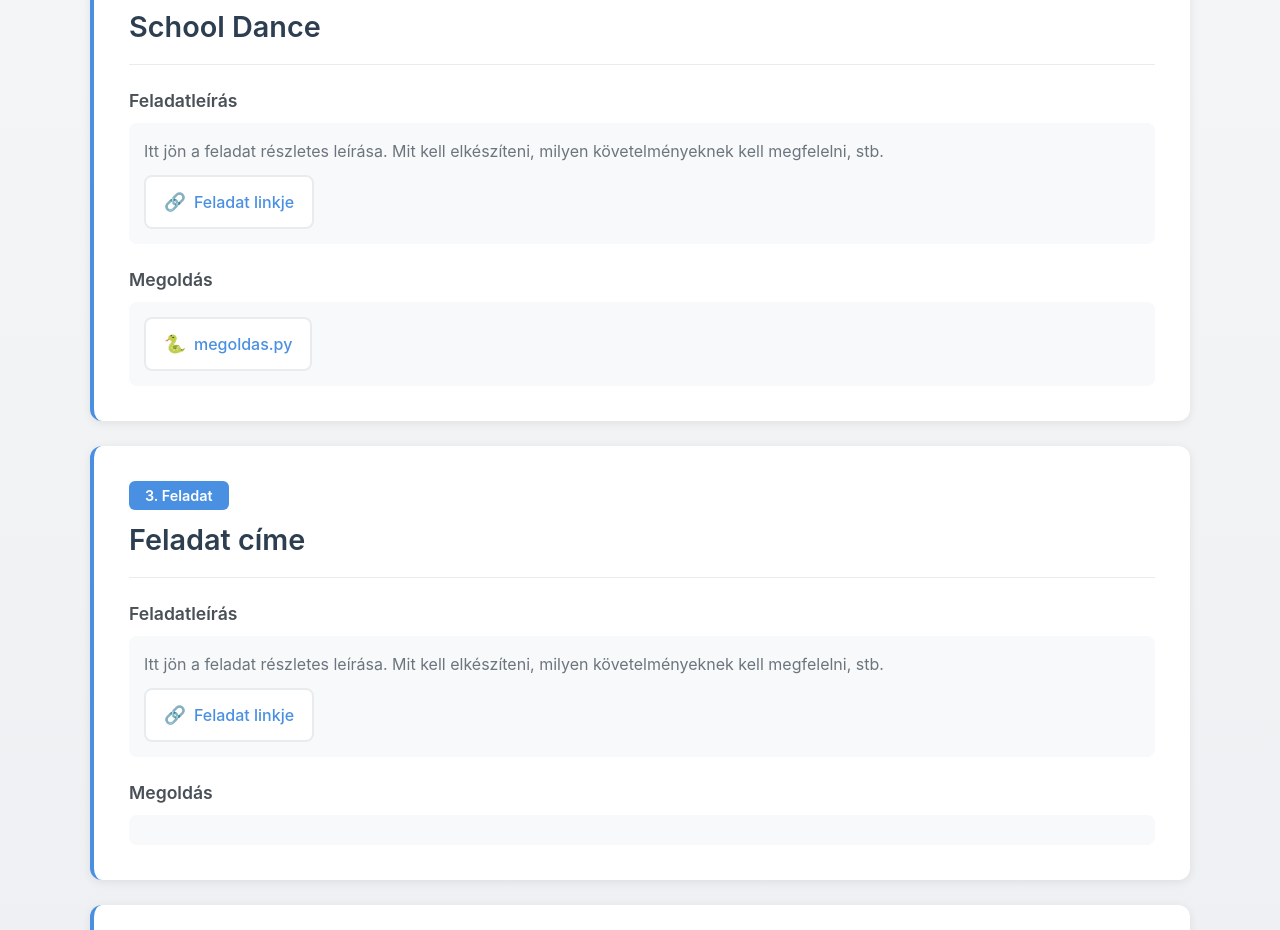
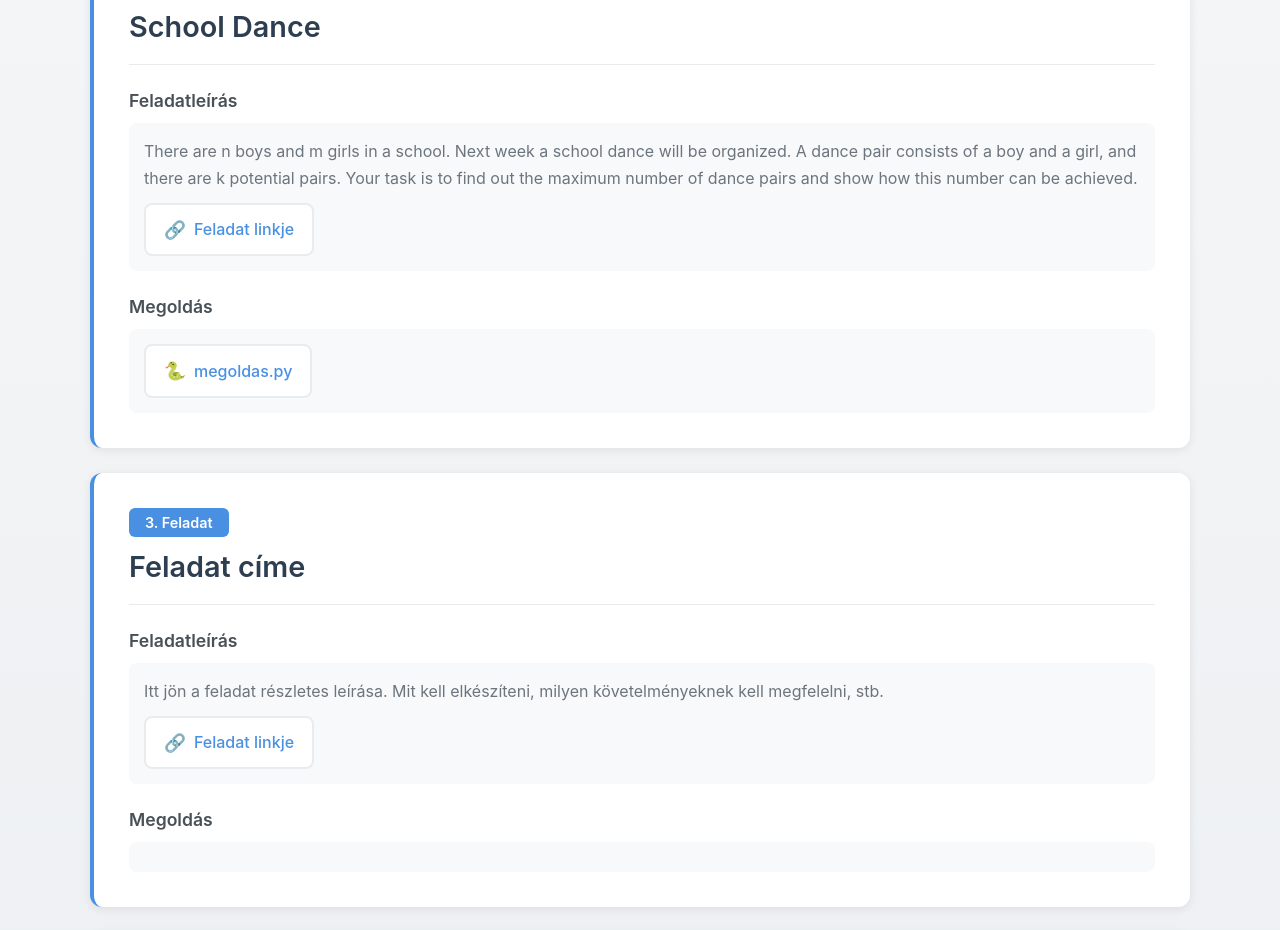
Before and after one commit to Dompike/algo, a plain HTML site: page index.html in a window 1280 px wide. Shown: the part 880-1810 px from the top of the page. Drawn offline with Linux system fonts and the light colour scheme.

Commit message:
Update index.html

```diff
--- a/index.html
+++ b/index.html
@@ -201,7 +201,9 @@
             <div class="section">
                 <h3 class="section-title">Feladatleírás</h3>
                 <div class="section-content">
-                    <p style="margin-bottom: 10px;">Itt jön a feladat részletes leírása. Mit kell elkészíteni, milyen követelményeknek kell megfelelni, stb.</p>
+                    <p style="margin-bottom: 10px;">There are n boys and m girls in a school. Next week a school dance will be organized. A dance pair consists of a boy and a girl, and there are k potential pairs.
+Your task is to find out the maximum number of dance pairs and show how this number can be achieved.
+</p>
                     <a href="https://cses.fi/problemset/result/15061407/" class="file-link" target="_blank" rel="noopener noreferrer">
                         <span class="file-icon">🔗</span>
                         Feladat linkje
```
